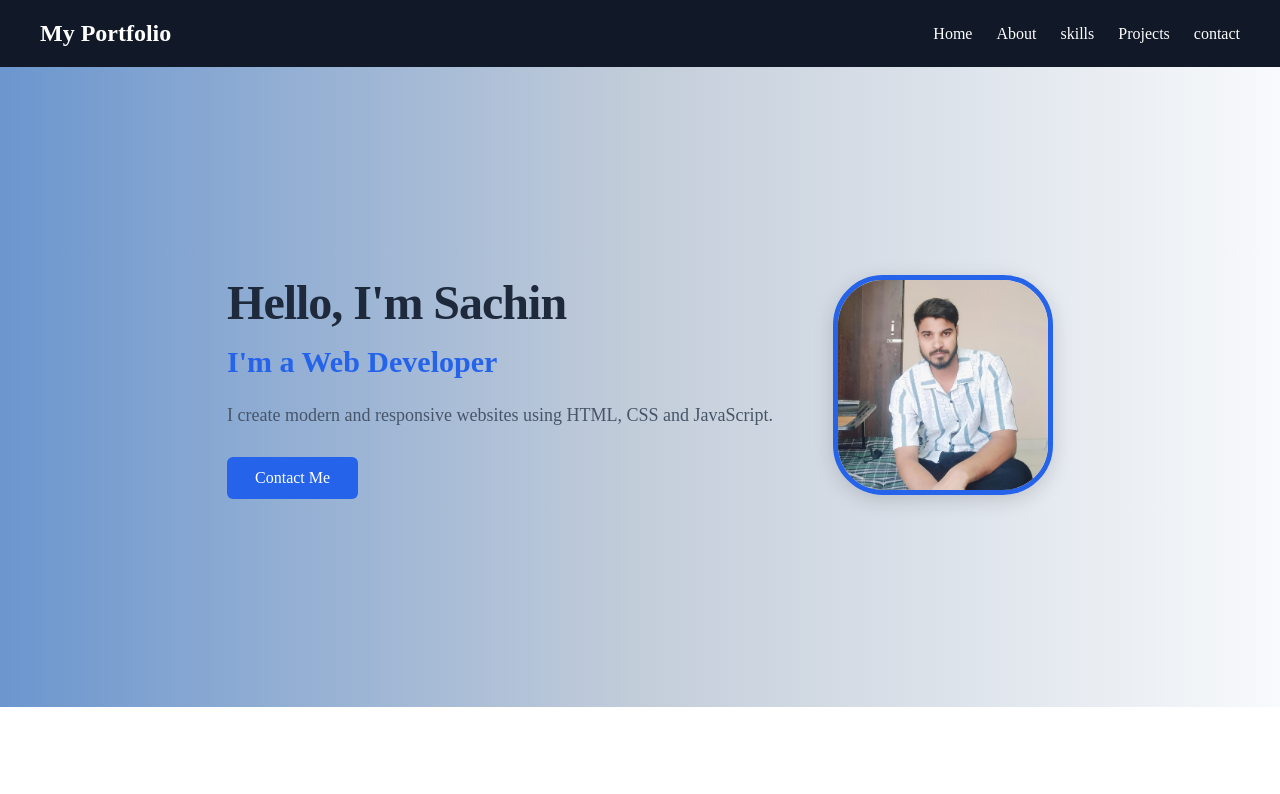
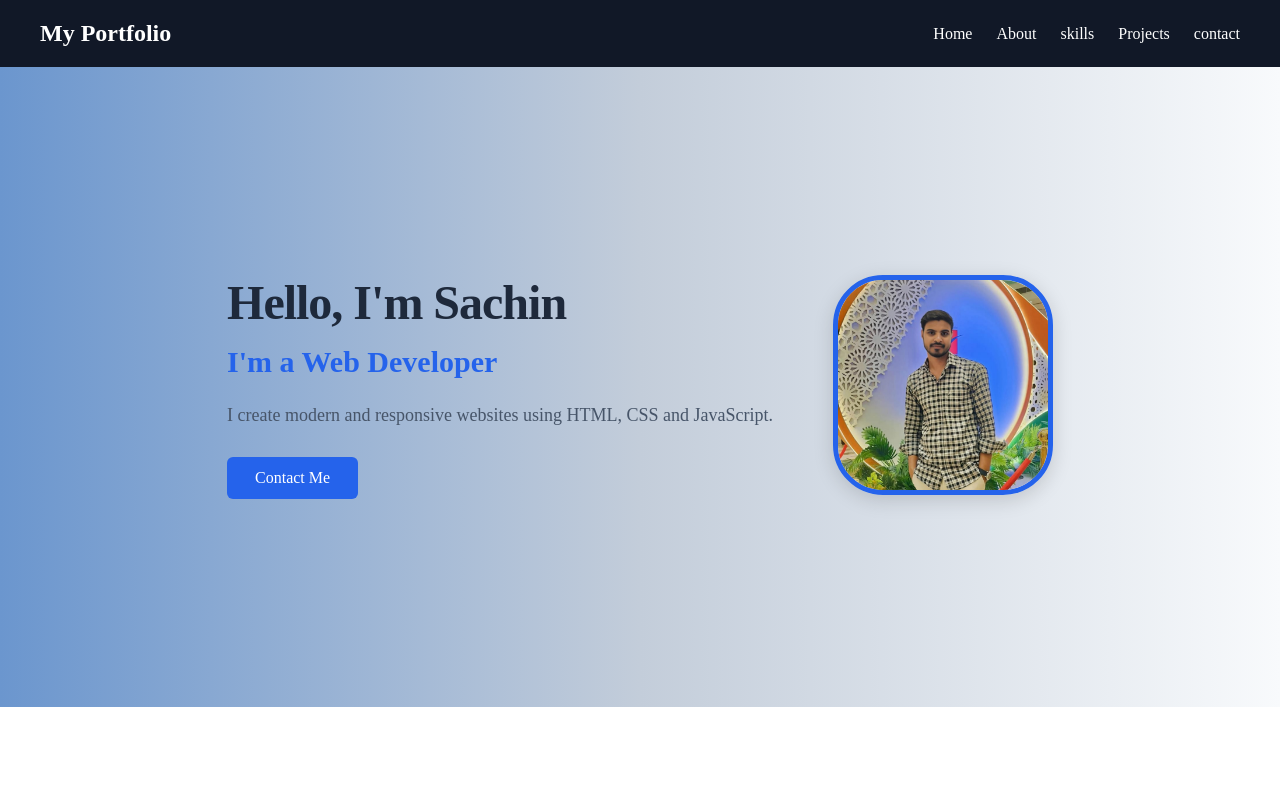
Before and after one commit to Sachin-Maurya1/my-portfolio, a plain HTML site: page index.html in a window 1280 px wide. Shown: the top 794 px of the page. Drawn offline with Linux system fonts and the light colour scheme.

Commit message:
chenge image

```diff
--- a/index.html
+++ b/index.html
@@ -40,7 +40,7 @@
 
         </div>
         <div class="hero-image">
-            <img src="images/my profile.jpg.jpeg" alt="My Profile">
+            <img src="images/my new profile.jpg.jpeg" alt="My Profile">
         </div>
 
     </section>
```
Also changed, not shown: images/my new profile.jpg.jpeg (added).
